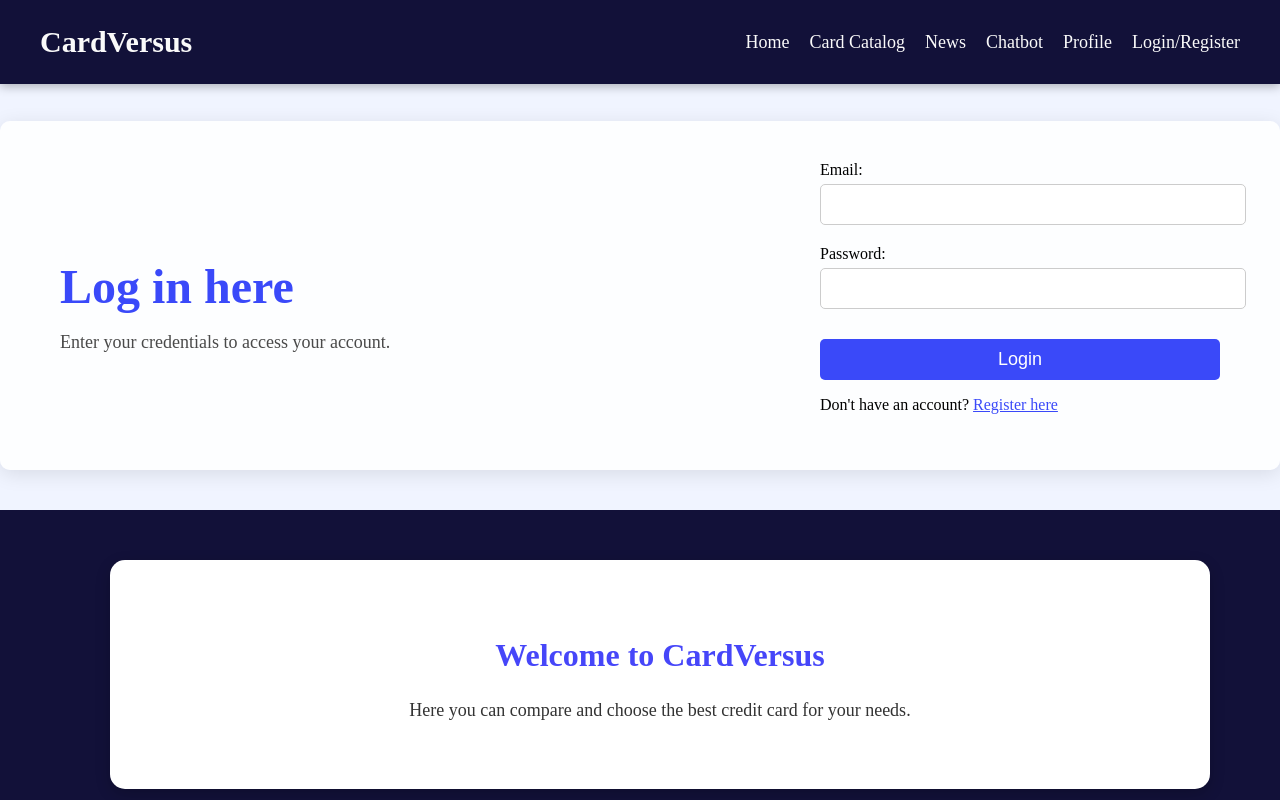
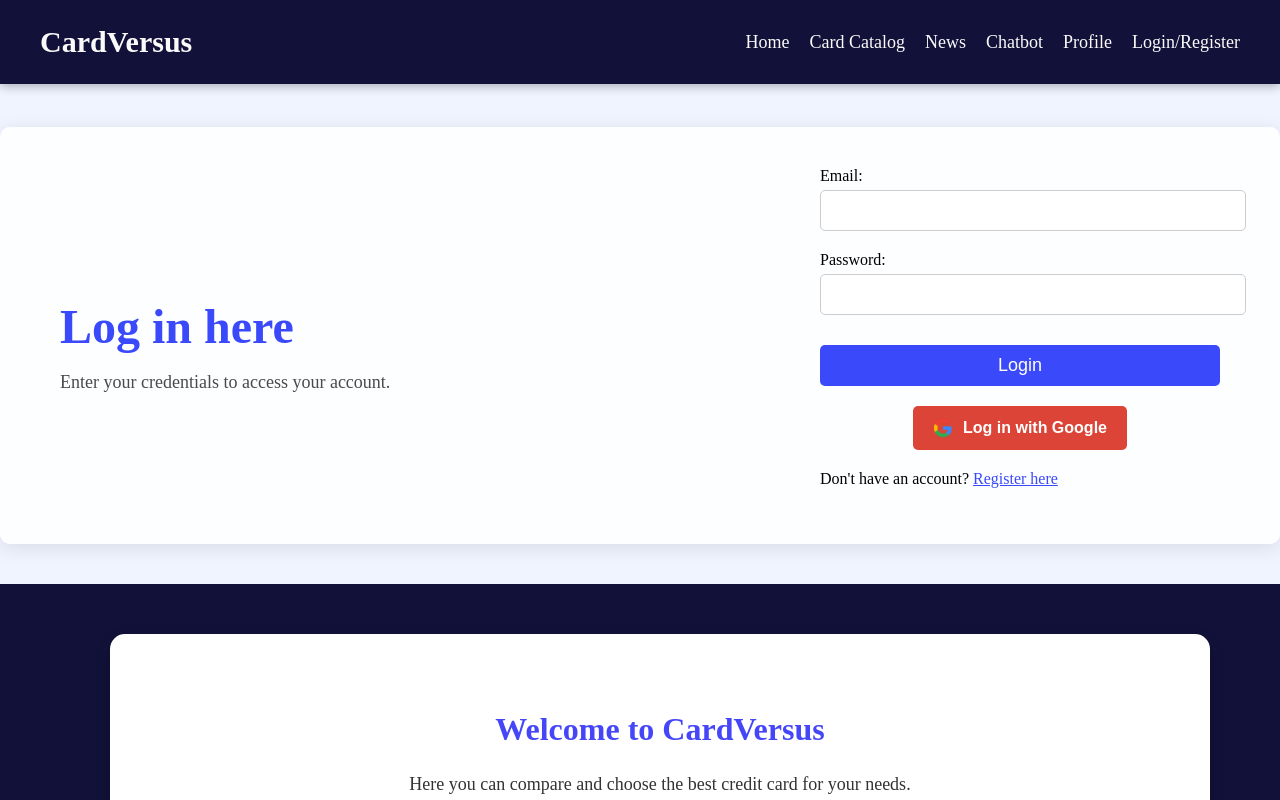
Before and after one commit to joelvshimself/cardvs, a Vue app: page /login in a window 1280 px wide. Built offline with nearby package versions, Linux system fonts and the light colour scheme.

Commit message:
login y register con google

```diff
--- a/src/Pantallas/UserLogin.vue
+++ b/src/Pantallas/UserLogin.vue
@@ -16,22 +16,29 @@
           <button type="submit" class="custom-button">Login</button>
         </form>
         <p v-if="errorMessage" class="error">{{ errorMessage }}</p>
+
+        <!-- Botón para iniciar sesión con Google -->
+        <button @click="loginWithGoogle" class="google-button">
+          <img src="@/assets/google_logo.png" alt="Google Logo" class="google-logo" />
+          <span>Log in with Google</span>
+        </button>
+
         <p>
           Don't have an account?
           <router-link to="/register" class="register-link">Register here</router-link>
         </p>
       </div>
     </section>
+
     <InfoSection
       title="Welcome to CardVersus"
       description="Here you can compare and choose the best credit card for your needs."
     />
-
   </div>
 </template>
 
 <script>
-import { getAuth, signInWithEmailAndPassword } from "firebase/auth";
+import { getAuth, signInWithEmailAndPassword, GoogleAuthProvider, signInWithPopup } from "firebase/auth";
 import InfoSection from '@/components/InfoSection.vue';
 
 export default {
@@ -65,6 +72,22 @@
       } catch (error) {
         this.errorMessage = "Error logging in: " + error.message;
       }
+    },
+    async loginWithGoogle() {
+      const auth = getAuth();
+      const provider = new GoogleAuthProvider();
+      this.errorMessage = ''; // Reset error message
+
+      try {
+        const result = await signInWithPopup(auth, provider);
+        const user = result.user;
+
+        // Successful Google login
+        console.log('Logged in with Google:', user);
+        this.$router.push('/'); // Redirect to the main screen or dashboard
+      } catch (error) {
+        this.errorMessage = "Error logging in with Google: " + error.message;
+      }
     }
   }
 };
@@ -73,7 +96,7 @@
 <style scoped>
 .login-page {
   background-color: #f0f4ff; /* Fondo claro que complementa los colores del MainScreen */
-  min-height: 115vh; /* Ocupa todo el alto de la pantalla */
+  min-height: 125vh; /* Ocupa todo el alto de la pantalla */
   display: flex;
   flex-direction: column;
   justify-content: center; /* Centra verticalmente */
@@ -159,4 +182,34 @@
   color: #3A49F9; /* Mismo color que el título */
   text-decoration: underline; /* Subrayar el enlace */
 }
+
+/* Estilos del botón de Google */
+.google-button {
+  background-color: #db4437;
+  color: white;
+  padding: 12px 20px;
+  border: none;
+  border-radius: 5px;
+  margin: 20px auto;
+  display: flex;
+  justify-content: center;
+  align-items: center;
+  cursor: pointer;
+  font-size: 16px;
+}
+
+.google-button:hover {
+  background-color: #c5382f;
+}
+
+.google-logo {
+  width: 20px;
+  height: 20px;
+  margin-right: 10px;
+}
+
+.google-button span {
+  font-size: 16px;
+  font-weight: bold;
+}
 </style>
--- a/src/Pantallas/UserRegister.vue
+++ b/src/Pantallas/UserRegister.vue
@@ -31,15 +31,21 @@
       <input v-model="newUser.age" type="number" required />
 
       <button type="submit" class="custom-button">Register</button>
+
       <p v-if="errorMessage" class="error">{{ errorMessage }}</p>
     </form>
+
+    <button @click="registerWithGoogle" class="google-button">
+      <img src="@/assets/google_logo.png" alt="Google Logo" class="google-logo" />
+      <span>Register with Google</span>
+    </button>
 
     <AboutSection />
   </div>
 </template>
 
 <script>
-import { getAuth, createUserWithEmailAndPassword } from "firebase/auth";
+import { getAuth, createUserWithEmailAndPassword, GoogleAuthProvider, signInWithPopup } from "firebase/auth";
 import { collection, addDoc } from "firebase/firestore";
 import { db } from "@/firebase";
 import InfoSection from '@/components/InfoSection.vue';
@@ -84,6 +90,26 @@
         this.$router.push('/login');
       } catch (error) {
         this.errorMessage = "Error registering user: " + error.message;
+      }
+    },
+    async registerWithGoogle() {
+      const auth = getAuth();
+      const provider = new GoogleAuthProvider();
+
+      try {
+        const result = await signInWithPopup(auth, provider);
+        const user = result.user;
+
+        // Guarda los datos del usuario en Firestore
+        await addDoc(collection(db, "users"), {
+          uid: user.uid,
+          name: user.displayName,
+          email: user.email
+        });
+
+        this.$router.push('/login');
+      } catch (error) {
+        this.errorMessage = "Error with Google registration: " + error.message;
       }
     }
   }
@@ -191,6 +217,35 @@
   color: white;
 }
 
+.google-button {
+  background-color: #9130F4;
+  color: white;
+  padding: 12px 20px;
+  border: none;
+  border-radius: 5px;
+  margin: 20px auto;
+  display: flex;
+  justify-content: center;
+  align-items: center;
+  cursor: pointer;
+  font-size: 16px;
+}
+
+.google-button:hover {
+  background-color: #3A49F9;
+}
+
+.google-logo {
+  width: 20px;
+  height: 20px;
+  margin-right: 10px;
+}
+
+.google-button span {
+  font-size: 16px;
+  font-weight: bold;
+}
+
 .error {
   color: red;
   text-align: center;
```
Also changed, not shown: src/assets/google_logo.png (added).
